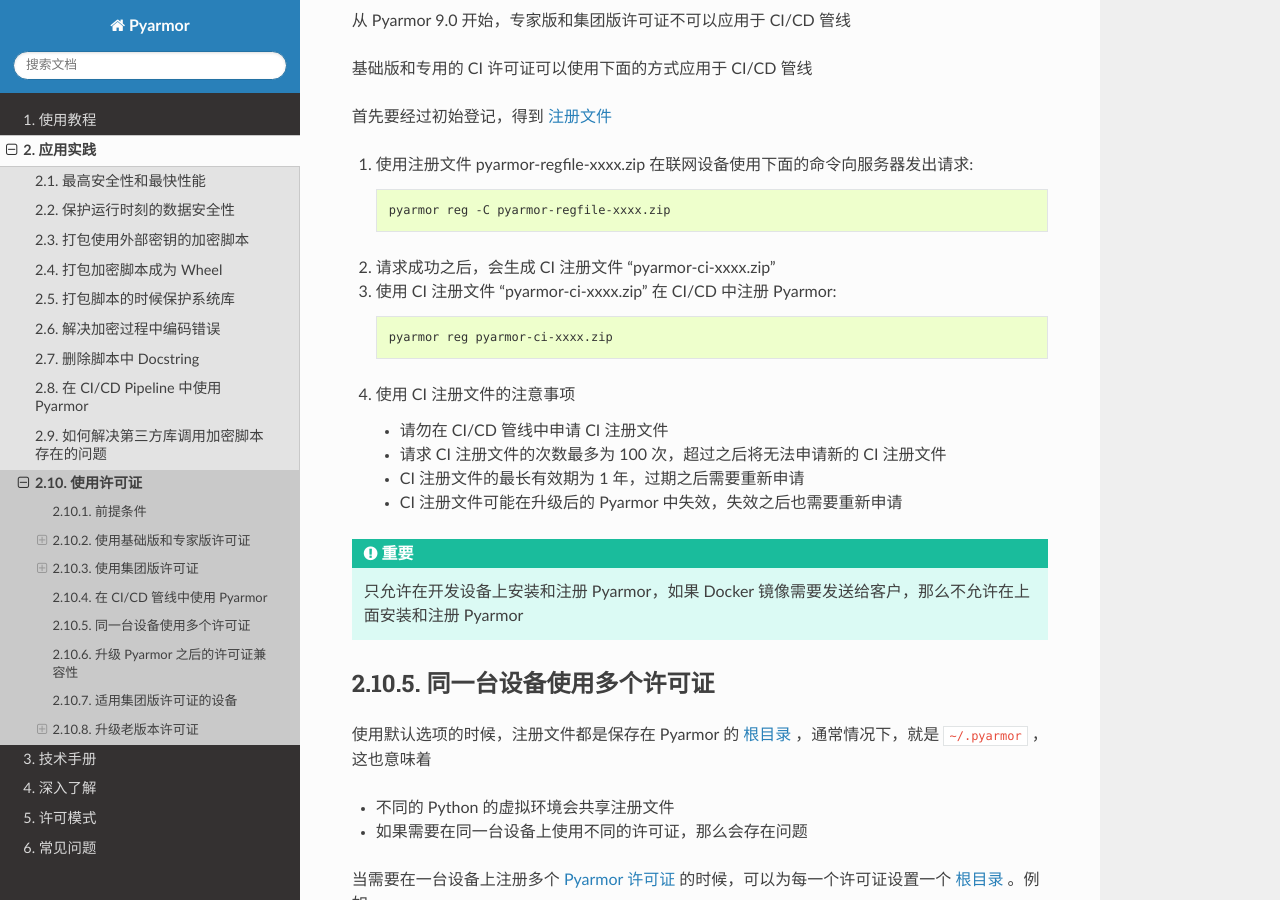
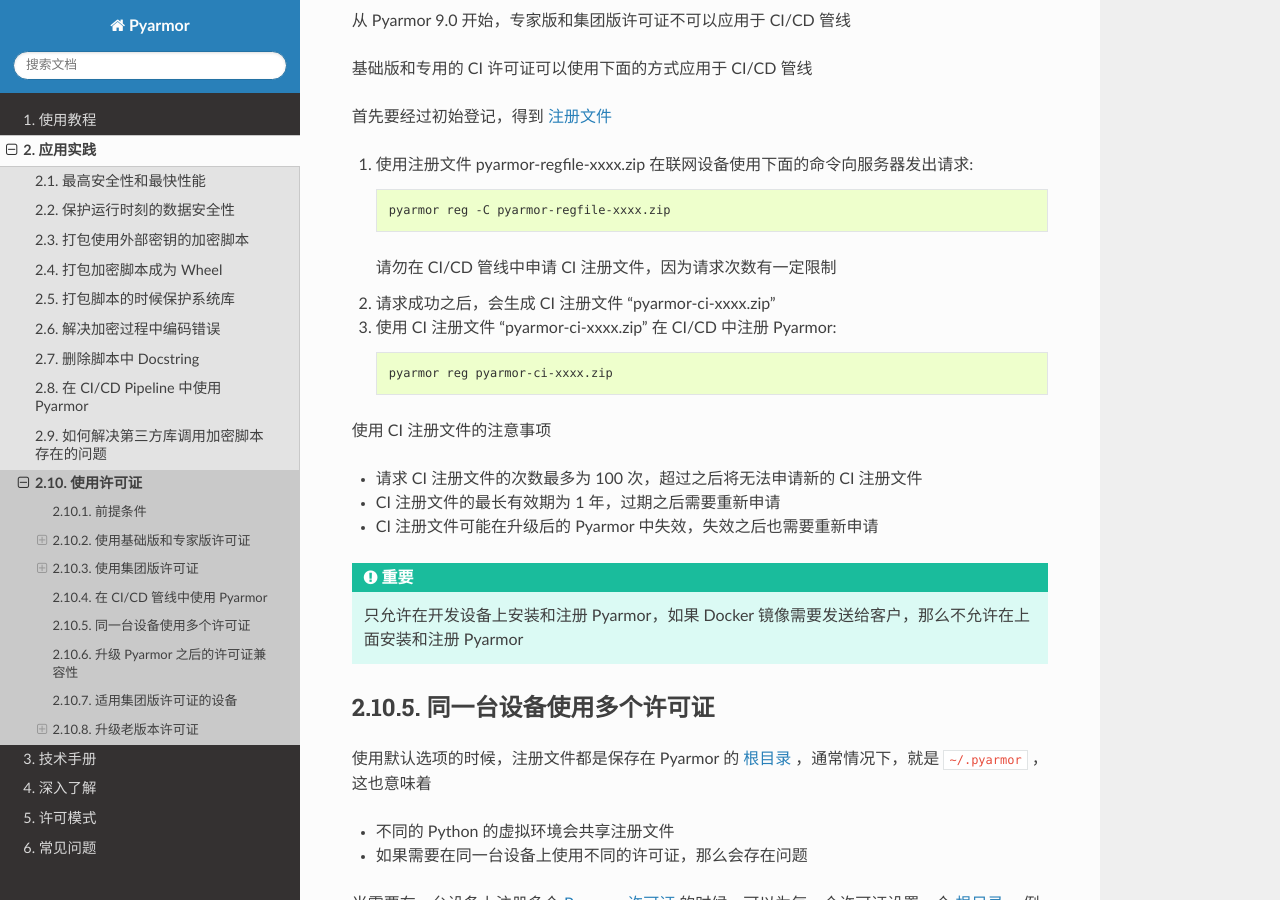
Before and after one commit to dashingsoft/pyarmor-docs-zh, a Sphinx documentation site: the page built from docs/how-to/register.rst, in a window 1280 px wide and 900 px high, scrolled down 9414 px. Built offline with Sphinx 7.4.7 and the Read the Docs theme 3.1.0, drawn with Linux system fonts in a browser that asks for light colours; some of the changed lines change nothing that is shown.

Commit message:
Refine doc

```diff
--- a/docs/how-to/register.rst
+++ b/docs/how-to/register.rst
@@ -360,7 +360,9 @@
 
 1. 使用注册文件 pyarmor-regfile-xxxx.zip 在联网设备使用下面的命令向服务器发出请求::
 
-    pyarmor reg -C pyarmor-regfile-xxxx.zip
+      pyarmor reg -C pyarmor-regfile-xxxx.zip
+
+   请勿在 CI/CD 管线中申请 CI 注册文件，因为请求次数有一定限制
 
 2. 请求成功之后，会生成 CI 注册文件 "pyarmor-ci-xxxx.zip"
 
@@ -368,12 +370,11 @@
 
     pyarmor reg pyarmor-ci-xxxx.zip
 
-4. 使用 CI 注册文件的注意事项
+使用 CI 注册文件的注意事项
 
-   - 请勿在 CI/CD 管线中申请 CI 注册文件
-   - 请求 CI 注册文件的次数最多为 100 次，超过之后将无法申请新的 CI 注册文件
-   - CI 注册文件的最长有效期为 1 年，过期之后需要重新申请
-   - CI 注册文件可能在升级后的 Pyarmor 中失效，失效之后也需要重新申请
+- 请求 CI 注册文件的次数最多为 100 次，超过之后将无法申请新的 CI 注册文件
+- CI 注册文件的最长有效期为 1 年，过期之后需要重新申请
+- CI 注册文件可能在升级后的 Pyarmor 中失效，失效之后也需要重新申请
 
 .. important::
 
```
